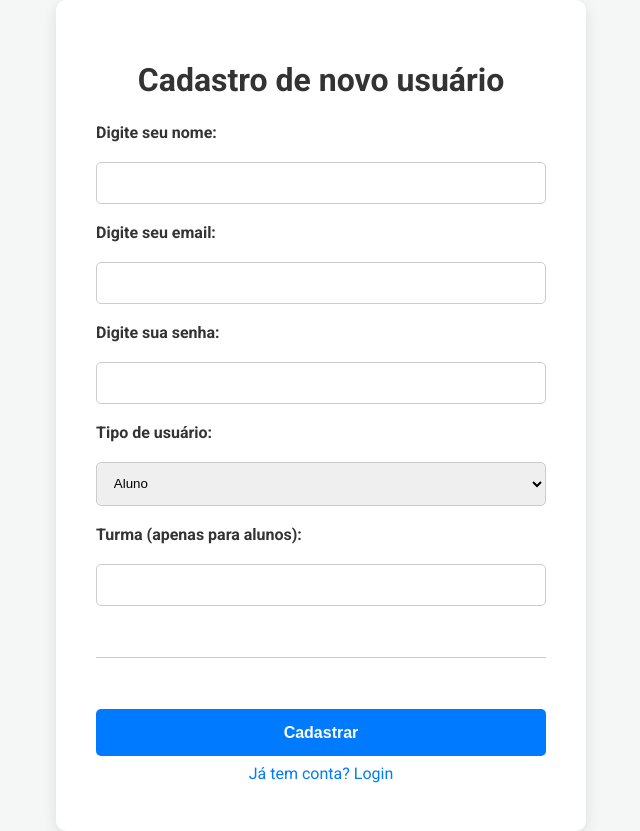
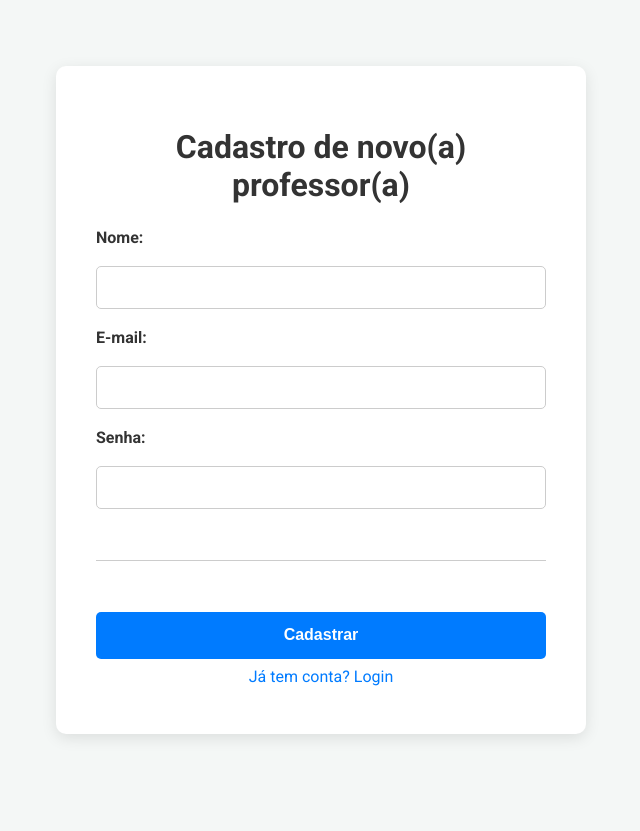
Before and after one commit to arthurlara88/PHPLogin, a PHP site: page /register.php in a window 1280 px wide. Shown: the whole page, without its empty margins (319-959 px from the left). After the commit the page ends 738 px from the top, so only its background shows below. Run offline with PHP 8.4, Linux system fonts and the light colour scheme.

Commit message:
Add files via upload

```diff
--- a/db_connect.php
+++ b/db_connect.php
@@ -1,12 +1,16 @@
 <?php
 
 $server = "localhost";
-$username = "root"; // ou "admin", dependendo da sua configuração
+$username = "root"; // usuario
 $password = "";
-$dbname = "atividade"; // Nome do seu banco de dados
+$dbname = "atividade"; //nome do seu banco de dados
 
+//Tenta estabelecer conexao com o phpmyadmin
+// Senao ele so encerra o processo
 try {
     $pdo = new PDO("mysql:host=$server;dbname=$dbname;charset=utf8", $username, $password);
+
+    //modo do db
     $pdo->setAttribute(PDO::ATTR_ERRMODE, PDO::ERRMODE_EXCEPTION);
 }
 catch(PDOException $e) {
--- a/index.php
+++ b/index.php
@@ -14,7 +14,7 @@
 
         <p><a href="login.php">Efetuar login</a></p>
 
-        <p>Cadastre um novo professor.</p>
+        <p>Cadastre um professor.</p>
 
         <p><a href="register.php">Cadastrar</a></p>
     </div>
--- a/register.php
+++ b/register.php
@@ -1,61 +1,59 @@
 <?php
-require_once "db_connect.php"; // Correto, usando a nova conexão
+
+require_once "db_connect.php";
 
 if ($_SERVER["REQUEST_METHOD"] == "POST") {
     $nome = trim($_POST["nome"]);
     $email = trim($_POST["email"]);
     $senha = trim($_POST["senha"]);
-    $tipo = $_POST["tipo"];
-    $turma = ($tipo == 'aluno') ? trim($_POST["turma"]) : null;
 
-    if ($nome && $email && $senha && $tipo) {
+    $tipo = 'professor';
+
+    if (!empty($nome) && !empty($email) && !empty($senha)) {
         $verifica = $pdo->prepare("SELECT id FROM usuarios WHERE email = ?");
         $verifica->execute([$email]);
 
         if ($verifica->fetch()) {
-            echo "Erro ao cadastrar: este e-mail já está em uso.";
-        } else {
-            // AQUI ESTÁ A CORREÇÃO DE SEGURANÇA: Criptografar a senha!
+            echo "Erro ao cadastrar: este email já está em uso.";
+        }
+        else {
             $hash = password_hash($senha, PASSWORD_DEFAULT);
-            $stmt = $pdo->prepare("INSERT INTO usuarios (nome, email, senha, tipo, turma) VALUES (?, ?, ?, ?, ?)");
-            $stmt->execute([$nome, $email, $hash, $tipo, $turma]);
+            $stmt = $pdo->prepare("INSERT INTO usuarios (nome, email, senha, tipo) VALUES (?, ?, ?, ?)");
+            $stmt->execute([$nome, $email, $hash, $tipo]);
 
-            echo "Cadastro realizado com sucesso!";
+            echo "Professor cadastrado com sucesso!";
         }
-    } else {
-        echo "Preencha todos os campos obrigatórios.";
+    }
+    else {
+        echo "Preencha todos os campos.";
     }
 }
 ?>
+
+
 <!DOCTYPE html>
 <html lang="pt-br">
 <head>
     <meta charset="UTF-8">
     <meta name="viewport" content="width=device-width, initial-scale=1.0">
-    <title>Cadastro</title>
+    <title>Cadastro de Professor</title>
     <link rel="stylesheet" href="style.css">
 </head>
 <body>
     <div class="container">
-        <h1>Cadastro de novo usuário</h1>
+
+        <h1>Cadastro de novo(a) professor(a)</h1>
+
         <form method="POST">
-            <label>Digite seu nome:</label>
+
+            <label>Nome:</label>
             <input type="text" name="nome" required>
 
-            <label>Digite seu email:</label>
+            <label>E-mail:</label>
             <input type="email" name="email" required>
 
-            <label>Digite sua senha:</label>
+            <label>Senha:</label>
             <input type="password" name="senha" required>
-
-            <label>Tipo de usuário:</label>
-            <select name="tipo" id="tipo" required>
-                <option value="aluno">Aluno</option>
-                <option value="professor">Professor</option>
-            </select>
-
-            <label for="turma_input">Turma (apenas para alunos):</label>
-            <input type="text" name="turma" id="turma_input">
 
             <hr>
 
--- a/style.css
+++ b/style.css
@@ -1,4 +1,7 @@
-/* Importando uma fonte do Google Fonts para um visual mais moderno */
+/* Desing made by IA */
+/* Nao consegui entender CSS a tempo :( tem q estudar mais isso depois*/
+
+/* Importando uma fonte do Google Fonts para um visual melhor */
 @import url('https://fonts.googleapis.com/css2?family=Roboto:wght@400;700&display=swap');
 
 :root {
```
Also changed, not shown: dashboardAluno.php (+13 -4 lines), dashboardProfessor.php (+40 -17 lines), login.php (+18 -5 lines), logout.php (+5 -2 lines).
